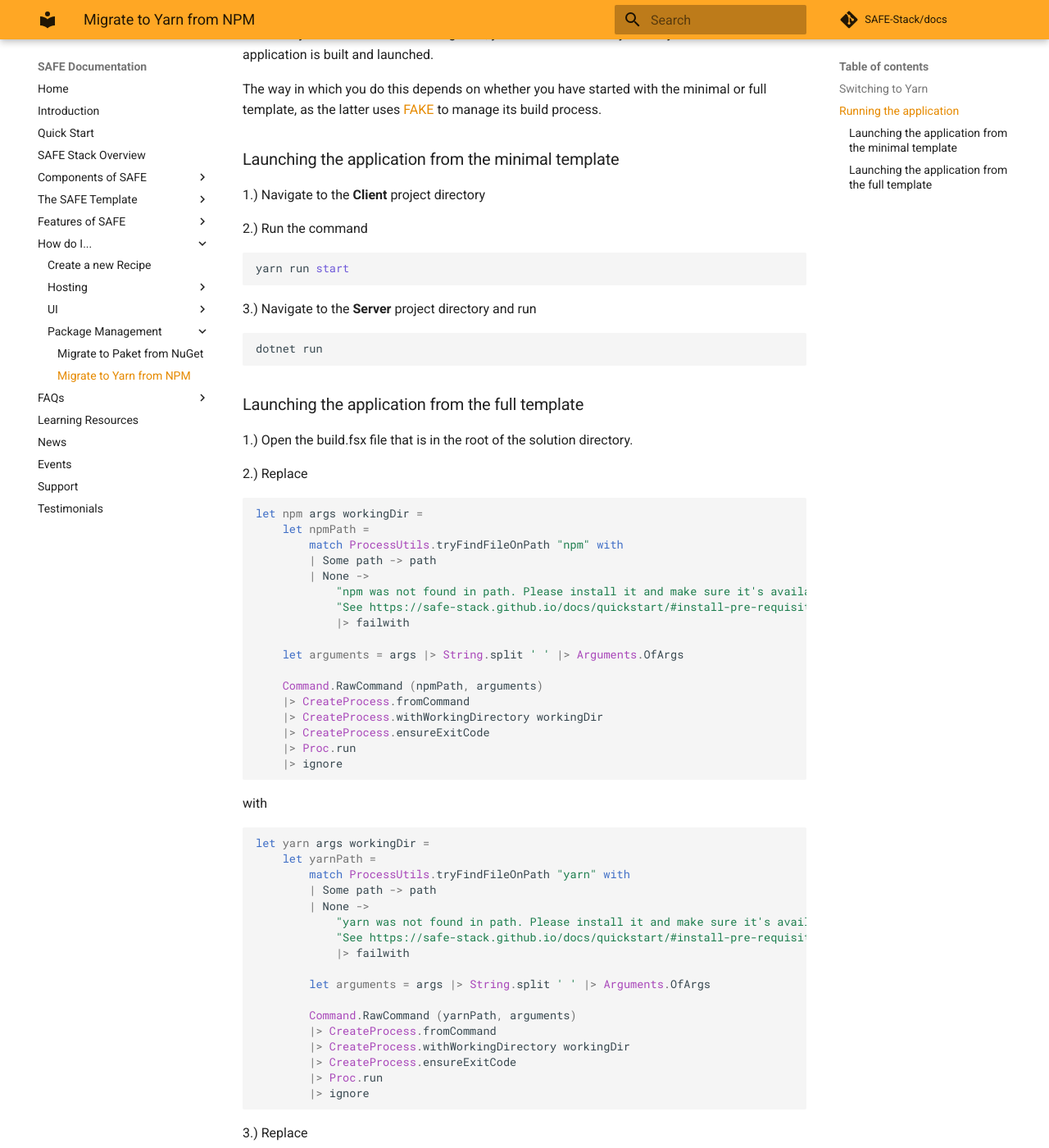
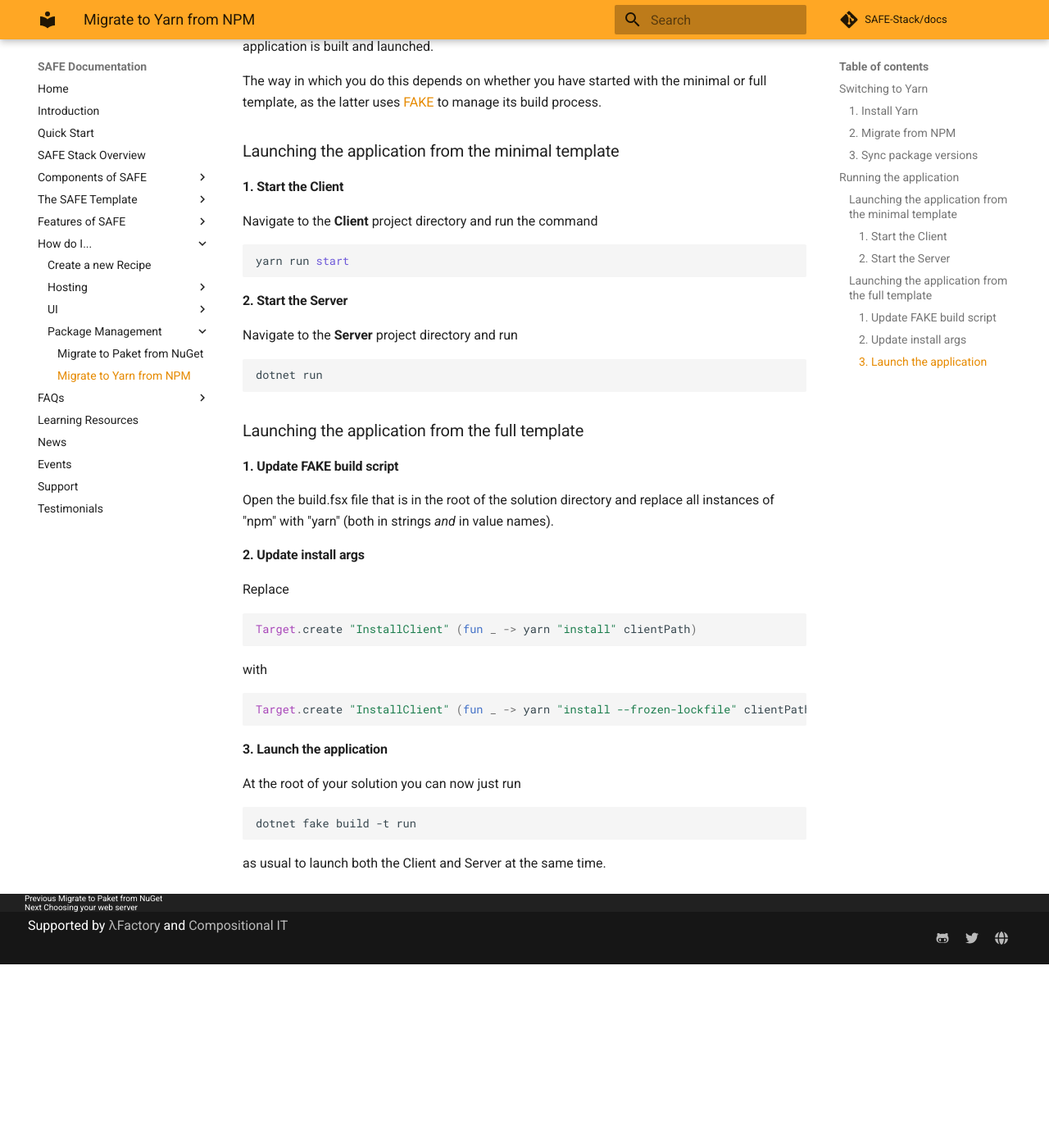
Before and after one commit to SAFE-Stack/docs, an MkDocs documentation site: the page built from docs/recipes/package-management/migrate-to-yarn.md, in a window 1280 px wide and 1400 px high, scrolled down 1066 px. Shown: the whole window at 82% size. Built offline with MkDocs 1.6.1 and Material for MkDocs 9.7.7, drawn with Linux system fonts in a browser that asks for light colours; comment, search, counter and statistics services are not loaded; after the commit the page ends 2242 px from its top, so only the background shows below that; some of the changed text lies outside the part shown.

Commit message:
pr feedback

````diff
--- a/docs/recipes/package-management/migrate-to-yarn.md
+++ b/docs/recipes/package-management/migrate-to-yarn.md
@@ -10,19 +10,22 @@
 
 ## Switching to Yarn
 
-1.) You will need to [install Yarn](https://classic.yarnpkg.com/en/docs/install#windows-stable) on your machine.
+####1. Install Yarn
+
+You will need to [install Yarn](https://classic.yarnpkg.com/en/docs/install) on your machine.
 
 > Please note: Version 2 of Yarn is [not currently supported](https://github.com/SAFE-Stack/SAFE-template/issues/329).
 
-2.) Navigate to the **Client** directory and simply run the command:
+####2. Migrate from NPM
+
+Navigate to the **Client** directory and simply run the command:
 ```powershell
 yarn
 ```
-This will read your existing NPM package.json file and create a [yarn.lock](https://classic.yarnpkg.com/en/docs/yarn-lock) file in the project directory.
 
-> If you are using Visual Studio you will need to include the lock file in your project if you wish to see it in the Solution explorer.
+####3. Sync package versions
 
-3.) If you want to make sure that Yarn is using the same package versions that NPM had in its lock file, run
+If you want to make sure that Yarn is using the same package versions that NPM had in its lock file, run
 
 ```powershell
 yarn import
@@ -40,129 +43,41 @@
 
 ### Launching the application from the minimal template
 
-1.) Navigate to the **Client** project directory
+####1. Start the Client
 
-2.) Run the command
+Navigate to the **Client** project directory and run the command
 ```powershell
 yarn run start
 ```
 
-3.) Navigate to the **Server** project directory and run
+####2. Start the Server
+
+Navigate to the **Server** project directory and run
 ```powershell
 dotnet run
 ```
 
 ### Launching the application from the full template
 
-1.) Open the build.fsx file that is in the root of the solution directory.
+####1. Update FAKE build script
 
-2.) Replace
+Open the build.fsx file that is in the root of the solution directory and replace all instances of "npm" with "yarn" (both in strings _and_ in value names).
+
+####2. Update install args
+
+Replace
 ```fsharp
-let npm args workingDir =
-    let npmPath =
-        match ProcessUtils.tryFindFileOnPath "npm" with
-        | Some path -> path
-        | None ->
-            "npm was not found in path. Please install it and make sure it's available from your path. " +
-            "See https://safe-stack.github.io/docs/quickstart/#install-pre-requisites for more info"
-            |> failwith
-
-    let arguments = args |> String.split ' ' |> Arguments.OfArgs
-
-    Command.RawCommand (npmPath, arguments)
-    |> CreateProcess.fromCommand
-    |> CreateProcess.withWorkingDirectory workingDir
-    |> CreateProcess.ensureExitCode
-    |> Proc.run
-    |> ignore
-```
-with
-```fsharp
-let yarn args workingDir =
-    let yarnPath =
-        match ProcessUtils.tryFindFileOnPath "yarn" with
-        | Some path -> path
-        | None ->
-            "yarn was not found in path. Please install it and make sure it's available from your path. " +
-            "See https://safe-stack.github.io/docs/quickstart/#install-pre-requisites for more info"
-            |> failwith
-
-        let arguments = args |> String.split ' ' |> Arguments.OfArgs
-
-        Command.RawCommand (yarnPath, arguments)
-        |> CreateProcess.fromCommand
-        |> CreateProcess.withWorkingDirectory workingDir
-        |> CreateProcess.ensureExitCode
-        |> Proc.run
-        |> ignore
-```
-
-3.) Replace
-```fsharp
-Target.create "InstallClient" (fun _ -> npm "install" clientPath)
+Target.create "InstallClient" (fun _ -> yarn "install" clientPath)
 ```
 with
 ```fsharp
 Target.create "InstallClient" (fun _ -> yarn "install --frozen-lockfile" clientPath)
 ```
 
-4.) Replace
-```fsharp
-Target.create "Bundle" (fun _ ->
-    dotnet (sprintf "publish -c Release -o \"%s\"" deployDir) serverPath
-    npm "run build" clientPath
-)
+####3. Launch the application
+
+At the root of your solution you can now just run
+```powershell
+dotnet fake build -t run
 ```
-with
-```fsharp
-Target.create "Bundle" (fun _ ->
-    dotnet (sprintf "publish -c Release -o \"%s\"" deployDir) serverPath
-    yarn "run build" clientPath
-)
-```
-
-5.) Replace
-```fsharp
-Target.create "Run" (fun _ ->
-    dotnet "build" sharedPath
-    [ async { dotnet "watch run" serverPath }
-      async { npm "run start" clientPath } ]
-    |> Async.Parallel
-    |> Async.RunSynchronously
-    |> ignore
-)
-```
-with
-```fsharp
-Target.create "Run" (fun _ ->
-    dotnet "build" sharedPath
-    [ async { dotnet "watch run" serverPath }
-      async { yarn "run start" clientPath } ]
-    |> Async.Parallel
-    |> Async.RunSynchronously
-    |> ignore
-)
-```
-
-6.) Finally, replace
-```fsharp
-Target.create "RunTests" (fun _ ->
-    dotnet "build" sharedTestsPath
-    [ async { dotnet "watch run" serverTestsPath }
-      async { npm "run test:live" clientPath } ]
-    |> Async.Parallel
-    |> Async.RunSynchronously
-    |> ignore
-)
-```
-with
-```fsharp
-Target.create "RunTests" (fun _ ->
-    dotnet "build" sharedTestsPath
-    [ async { dotnet "watch run" serverTestsPath }
-      async { yarn "run test:live" clientPath } ]
-    |> Async.Parallel
-    |> Async.RunSynchronously
-    |> ignore
-)
-```
+as usual to launch both the Client and Server at the same time.
````
